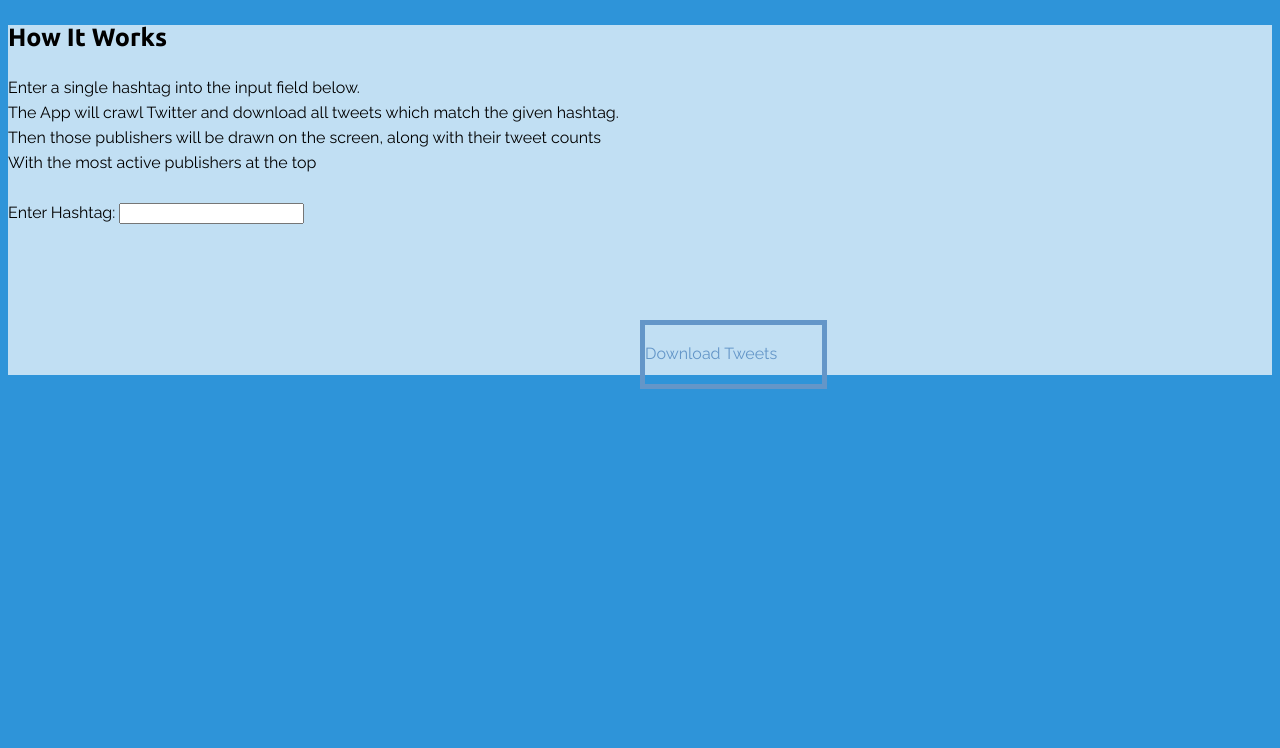
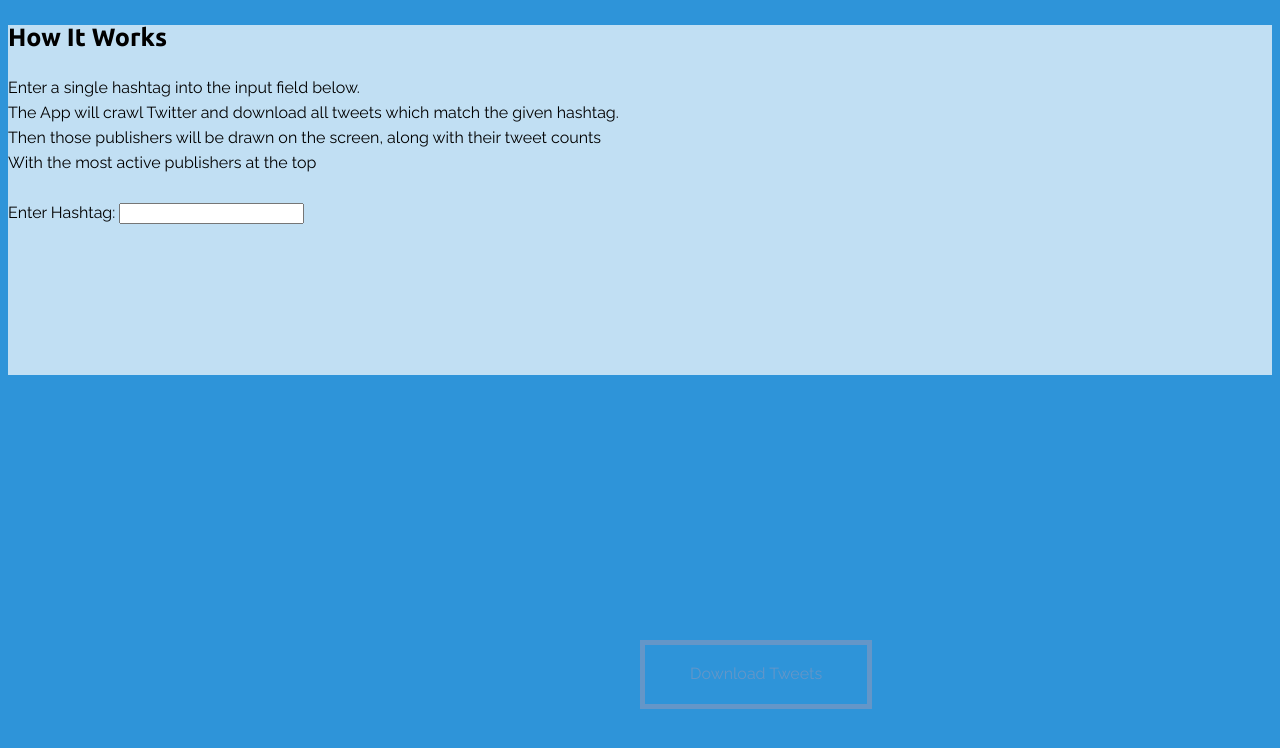
Before and after one commit to lgdillin/BDAM, a Flask app: page / in a window 1280 px wide. Shown: the top 748 px of the page. Run offline with Flask 2, Linux system fonts and the light colour scheme; parts of the project's set-up code (start-up, migrations or seed data) failed here and were passed over.

Commit message:
new UI for index.html

```diff
--- a/static/styles/index.css
+++ b/static/styles/index.css
@@ -140,8 +140,7 @@
   box-shadow: none;
   border-radius: 0;
   position: absolute;
-  top: 40%;
-  padding-left: 0px;
+  top: 80%;
 }
 
 button:focus {
```
